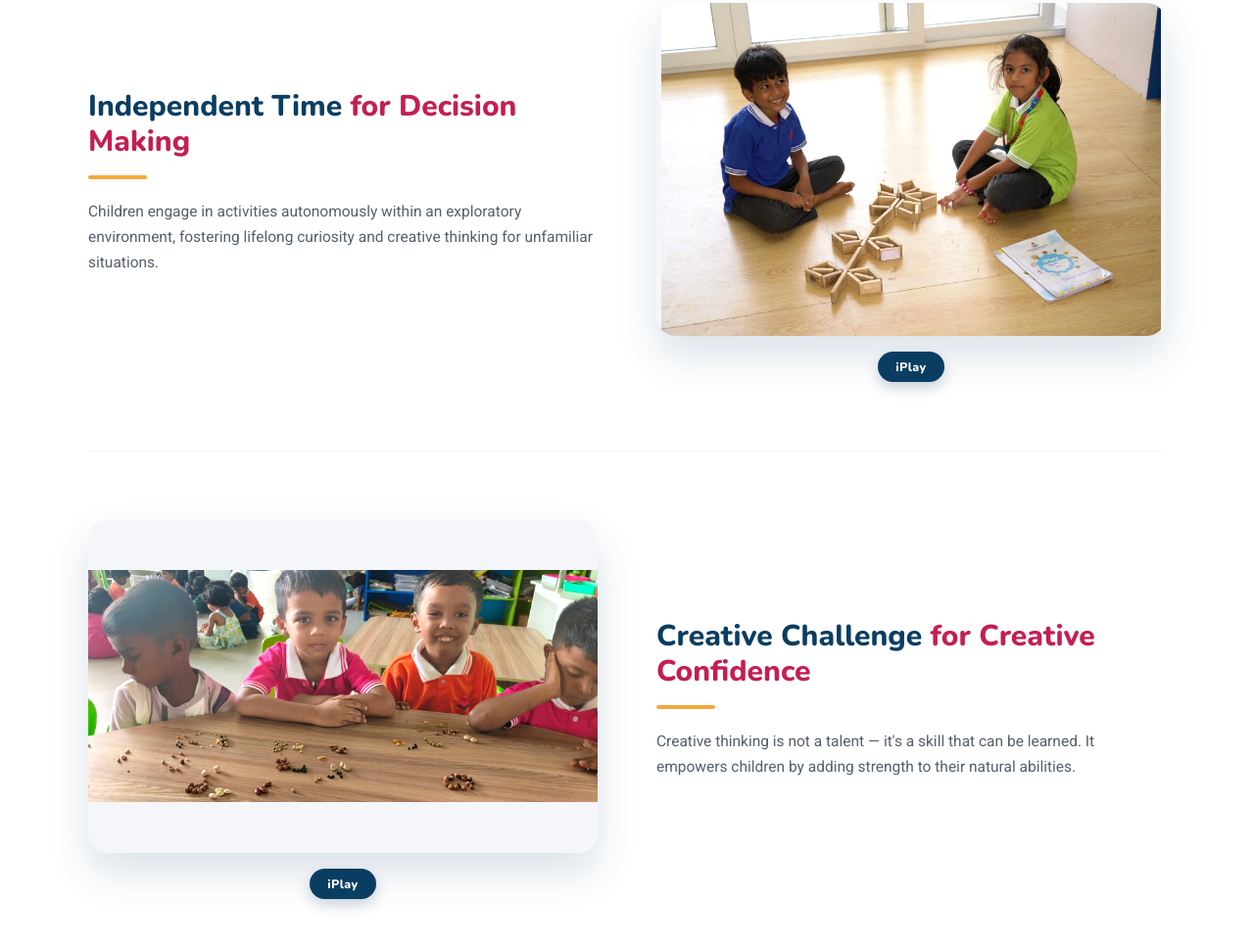
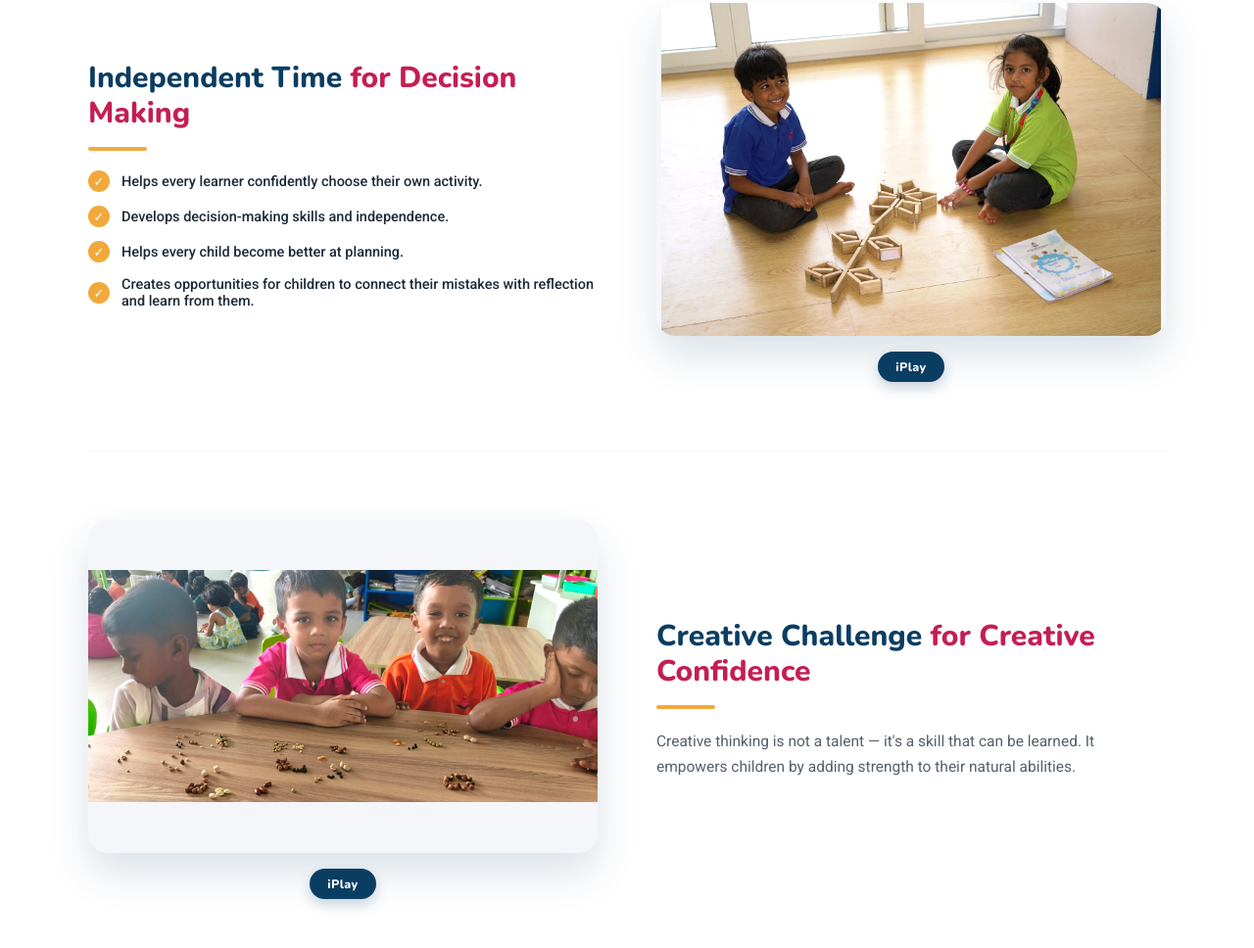
Before and after one commit to sahidyack04-svg/WWIS-_-WEB, a plain HTML site: page daily-activities.html in a window 1280 px wide. Shown: the part 1229-2197 px from the top of the page at 98% size. Drawn offline with nearby package versions, Linux system fonts and the light colour scheme.

Commit message:
Update Independent Time activity content on Daily Activities page
Replace the description with four parent-friendly bullet points about
choice, decision-making, planning, and learning from mistakes.

Co-Authored-By: Claude Sonnet 5 <noreply@anthropic.com>

```diff
--- a/daily-activities.html
+++ b/daily-activities.html
@@ -165,7 +165,12 @@
       <div class="storybook-text">
         <h2 class="two-tone"><span class="navy-t">Independent Time</span> <span class="maroon-t">for Decision Making</span></h2>
         <div class="divider"></div>
-        <p class="desc">Children engage in activities autonomously within an exploratory environment, fostering lifelong curiosity and creative thinking for unfamiliar situations.</p>
+        <ul class="checklist">
+          <li><span class="check">&#10003;</span> Helps every learner confidently choose their own activity.</li>
+          <li><span class="check">&#10003;</span> Develops decision-making skills and independence.</li>
+          <li><span class="check">&#10003;</span> Helps every child become better at planning.</li>
+          <li><span class="check">&#10003;</span> Creates opportunities for children to connect their mistakes with reflection and learn from them.</li>
+        </ul>
       </div>
     </div>
 
```
